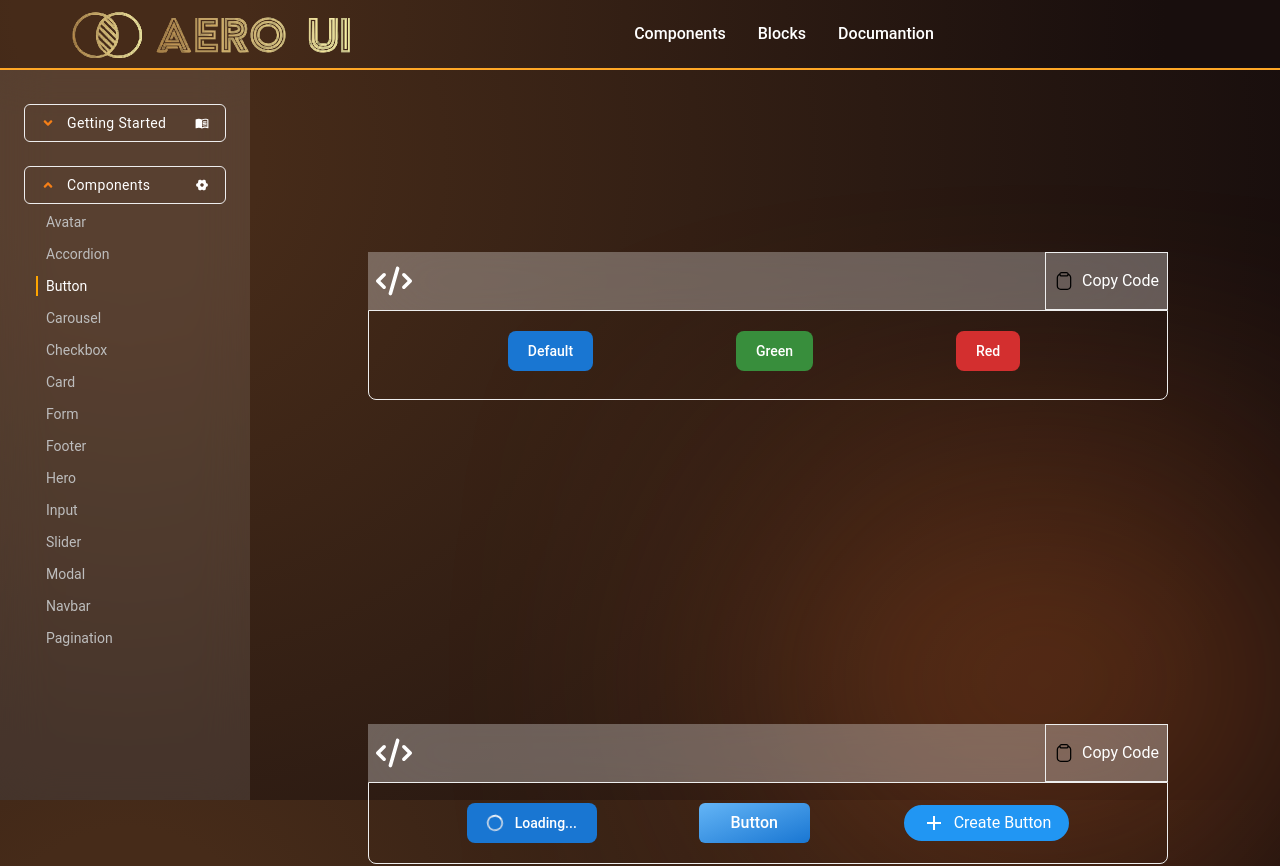
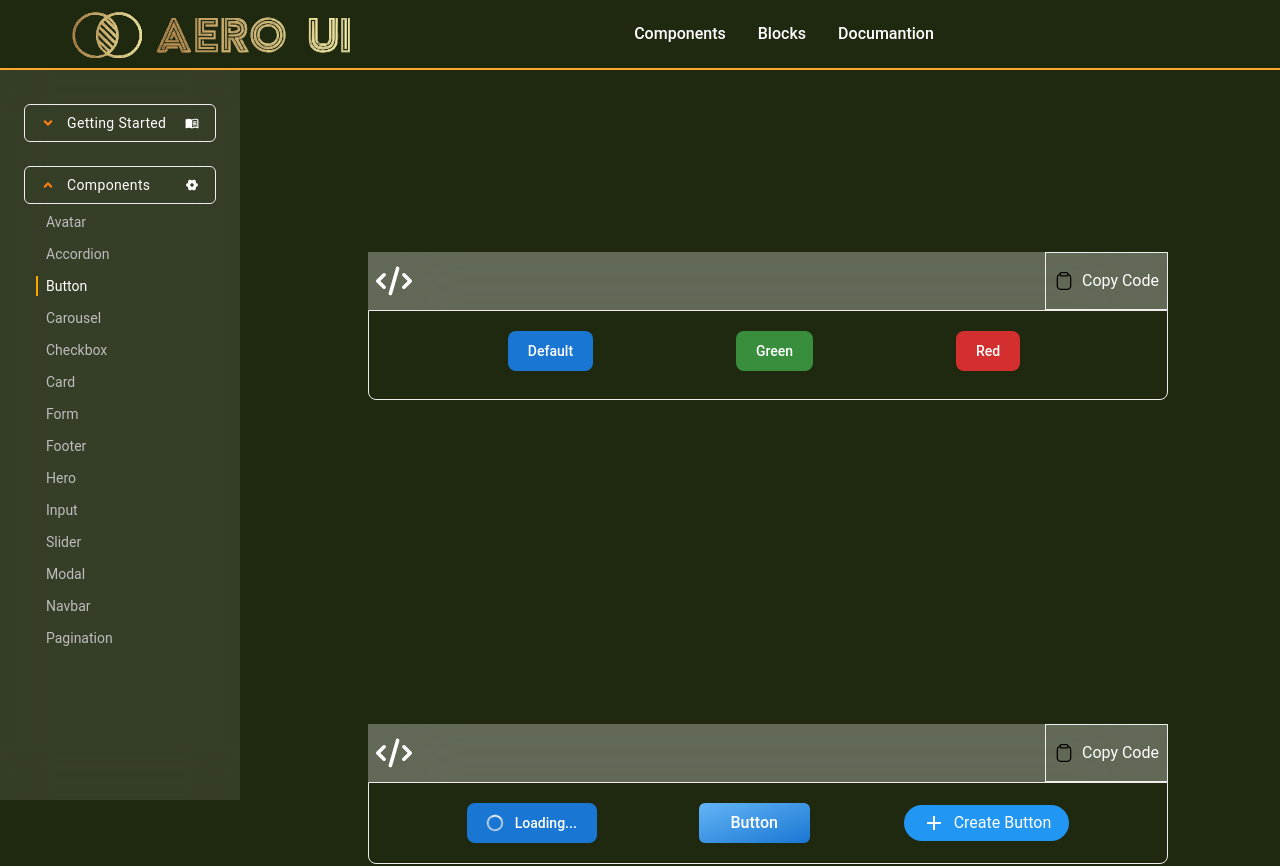
Before and after one commit to akash-khan-311/softui, a React (Vite) app: page /components/button in a window 1280 px wide. Shown: the top 866 px of the page. Built offline with nearby package versions, Linux system fonts and the light colour scheme.

Commit message:
site design updated

```diff
--- a/src/Layout/ComponentsLayout.jsx
+++ b/src/Layout/ComponentsLayout.jsx
@@ -5,12 +5,11 @@ import Navbar from "../components/Navbar";
 const ComponentsLayout = () => {
   return (
     <>
-      <div className="blur home-blur-right"></div>
       <Navbar />
       <div className="flex">
         <Sidebar />
-        <div className="flex-1 md:ml-64   duration-300 overflow-x-hidden overflow-y-auto">
-          <div className=" container mx-auto  xl:p-20 lg:p-10 md:p-8 p-5  ">
+        <div className="flex-1 relative z-30 md:ml-64 duration-300 overflow-x-hidden overflow-y-auto">
+          <div className=" container mx-auto xl:p-20 lg:p-10 md:p-8 p-5">
             <Outlet />
           </div>
         </div>
--- a/src/Layout/Root.jsx
+++ b/src/Layout/Root.jsx
@@ -3,7 +3,7 @@ import Navbar from "../components/Navbar";
 
 const Root = () => {
   return (
-    <div className="">
+    <div className="relative z-40">
       <Navbar />
       <Outlet />
     </div>
--- a/src/Pages/Home/Home.jsx
+++ b/src/Pages/Home/Home.jsx
@@ -4,9 +4,16 @@ import { Link } from "react-router-dom";
 const Home = () => {
   return (
     <>
-      <div className="container mx-auto ">
+      <div className="container mx-auto relative ">
+        <div
+          aria-hidden="true"
+          className="absolute inset-0 top-32 h-max w-full m-auto grid grid-cols-2 gap-20 md:gap-60 opacity-40"
+        >
+          <div className="blur-[100px] h-56 bg-gradient-to-br from-cyan-600 to-cyan-900"></div>
+          <div className="blur-[100px] h-56 bg-gradient-to-r from-purple-600 to-purple-900"></div>
+        </div>
         <div className="text-white text-center">
-          <div className="max-w-[60rem] mx-auto mt-40  space-y-5">
+          <div className="max-w-[60rem] mx-auto mt-40 relative space-y-5 z-40">
             <h1 className="text-6xl font-bold ">
               Embark on a Journey of Design Excellence with{" "}
               <span className="text-yellow-400">Aero UI</span> For Coding 20x
--- a/src/Sidebar/Sidebar.jsx
+++ b/src/Sidebar/Sidebar.jsx
@@ -19,7 +19,7 @@ const componentsItems = [
   "Slider",
   "Modal",
   "Navbar",
-  "Pagination"
+  "Pagination",
 ];
 
 const Sidebar = () => {
@@ -38,10 +38,10 @@ const Sidebar = () => {
   };
   return (
     <div
-      className={`components-sidebar backdrop-blur-xl bg-white/10 fixed top-16 z-[80] -translate-x-full md:translate-x-0  w-[250px] select-none px-2 block transition-all overflow-y-scroll
+      className={` components-sidebar backdrop-blur-xl bg-white/10 fixed top-16 z-[10] -translate-x-full md:translate-x-0  w-[240px] select-none px-2 block transition-all overflow-y-scroll
       `}
     >
-      <div className="flex h-full w-full flex-col space-y-2  ">
+      <div className="flex h-full w-full flex-col space-y-2">
         {/* docs container */}
         <div className="flex flex-col px-4 pt-10 text-lg text-white ">
           <div onClick={handleDocNavOpen} className="text-2xl">
--- a/src/components/Navbar.jsx
+++ b/src/components/Navbar.jsx
@@ -63,8 +63,9 @@ const Navbar = () => {
   };
 
   return (
-    <nav className="mx-auto fixed top-0  w-full  border-b-2 navbar border-orange-400 z-[600]">
-      <div className="flex items-center justify-between container mx-auto px-5 lg:px-0">
+    <nav className="mx-auto fixed top-0 w-full border-b-2 navbar border-orange-400  z-50">
+
+      <div className="flex items-center justify-between container mx-auto px-5 lg:px-0 ">
         <Link to={"/"}>
           <Typography
             as="a"
--- a/src/index.css
+++ b/src/index.css
@@ -3,46 +3,17 @@
 @tailwind utilities;
 body {
   scroll-behavior: smooth;
-  background-image: radial-gradient(
-    circle farthest-corner at 10% 20%,
-    rgba(70, 43, 25, 1) 10%,
-    rgb(24, 14, 13) 90%
-  );
+  z-index: 999;
+  opacity: 1;
+  background-color: rgb(31, 41, 15);
   background-attachment: fixed;
 }
 
-
-
 .navbar {
   scroll-behavior: smooth;
-  background-image: radial-gradient(
-    circle farthest-corner at 10% 20%,
-    rgba(70, 43, 25, 1) 10%,
-    rgb(24, 14, 13) 90%
-  );
+  opacity: 1;
+  background-color: rgb(31, 41, 15);
   background-attachment: fixed;
-}
-
-.blur {
-  position: absolute;
-  background: rgba(253, 120, 43, 0.69);
-  background-attachment: fixed;
-  border-radius: 50%;
-  filter: blur(250px);
-  -webkit-filter: blur(150px);
-  z-index: -9;
-}
-
-.home-blur-left {
-  width: 15rem;
-  height: 15rem;
-  left: 0;
-}
-.home-blur-right {
-  width: 30rem;
-  height: 15rem;
-  bottom: 0;
-  right: 0;
 }
 
 body::-webkit-scrollbar {
```
